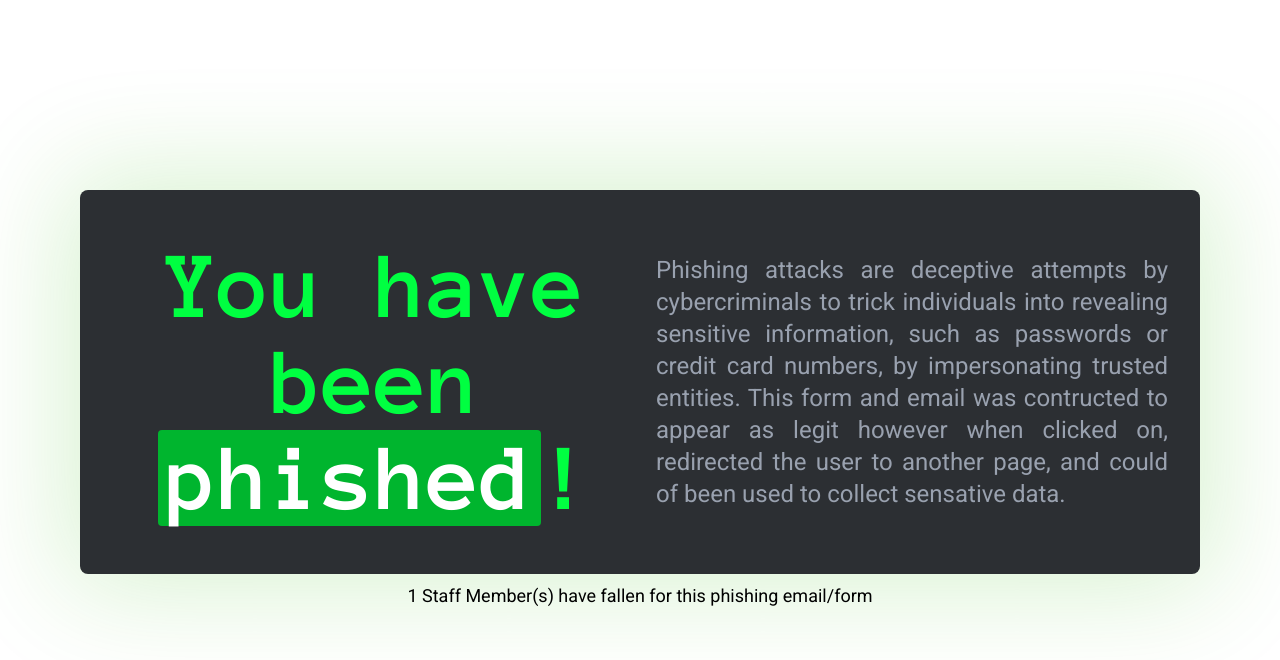
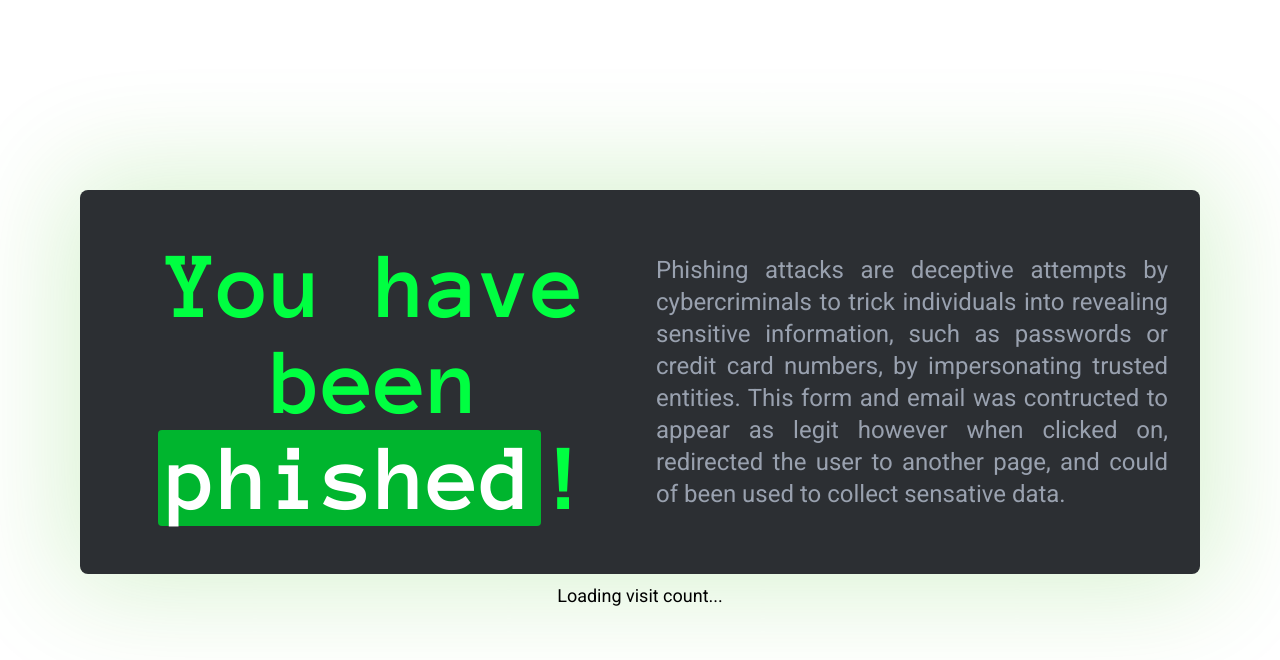
Before and after one commit to Username000000044/phishing-project, a React (Vite) app: page / in a window 1280 px wide. Both pictures are taken after a click on the radio button "Yes". Shown: the top 660 px of the page. Built offline with nearby package versions, Linux system fonts and the light colour scheme; no server answers.

Commit message:
Added Counter

```diff
--- a/package.json
+++ b/package.json
@@ -15,12 +15,14 @@
   "dependencies": {
     "@tailwindcss/vite": "^4.1.4",
     "axios": "^1.8.4",
+    "dotenv": "^16.5.0",
     "react": "^19.0.0",
     "react-dom": "^19.0.0",
     "tailwindcss": "^4.1.4"
   },
   "devDependencies": {
     "@eslint/js": "^9.21.0",
+    "@types/node": "^22.14.1",
     "@types/react": "^19.0.10",
     "@types/react-dom": "^19.0.4",
     "@vitejs/plugin-react": "^4.3.4",
--- a/src/components/Phishing.tsx
+++ b/src/components/Phishing.tsx
@@ -1,12 +1,15 @@
 import "../index.css";
 
-// import { useEffect, useState } from "react";
-// import axios from "axios";
-
-// const SHORT_LINK = 'https://your.short.link'; // Replace this with your Short.io link
-// const SHORTIO_API_KEY = 'your_shortio_api_key_here';
+import { useEffect, useState } from "react";
+import { incrementVisitCount } from "../lib/pageCounter";
 
 const Phishing = () => {
+  const [visits, setVisits] = useState<number | null>(null);
+
+  useEffect(() => {
+    incrementVisitCount().then(setVisits);
+  }, []);
+
   return (
     <div className="flex flex-col font-roboto min-h-screen bg-white justify-center items-center">
       <section className="bg-[#2C2F33] max-w-[70rem] text-center shadow-[0px_0px_110px_15px_rgba(60,190,27,0.2)] rounded-lg p-8">
@@ -28,9 +31,15 @@ const Phishing = () => {
           </p>
         </div>
       </section>
-      <p className="text-left text-lg mt-2">
-        {1} Staff Member(s) have fallen for this phishing email/form
-      </p>
+      <div className="text-black text-lg mt-2">
+        {visits !== null ? (
+          <p>
+            {visits} Staff Member(s) have fallen for this phishing email/form.
+          </p>
+        ) : (
+          <p>Loading visit count...</p>
+        )}
+      </div>
     </div>
   );
 };
--- /dev/null
+++ b/src/lib/pageCounter.tsx
@@ -0,0 +1,27 @@
+import "dotenv/config";
+
+const UPSTASH_REST_URL = `${process.env.UPSTASH_REDIS_REST_URL}`;
+const UPSTASH_REST_TOKEN = `Bearer ${process.env.UPSTASH_REDIS_REST_TOKEN}`;
+
+const headers = {
+  Authorization: UPSTASH_REST_TOKEN,
+  "Content-Type": "application/json",
+};
+
+export async function incrementVisitCount() {
+  const res = await fetch(`${UPSTASH_REST_URL}/incr/page-visits`, {
+    method: "POST",
+    headers,
+  });
+  const data = await res.json();
+  return data.result;
+}
+
+export async function getVisitCount() {
+  const res = await fetch(`${UPSTASH_REST_URL}/get/page-visits`, {
+    method: "GET",
+    headers,
+  });
+  const data = await res.json();
+  return data.result;
+}
```
Also changed, not shown: 2 other files (tests, documents, lock files or other folders).
